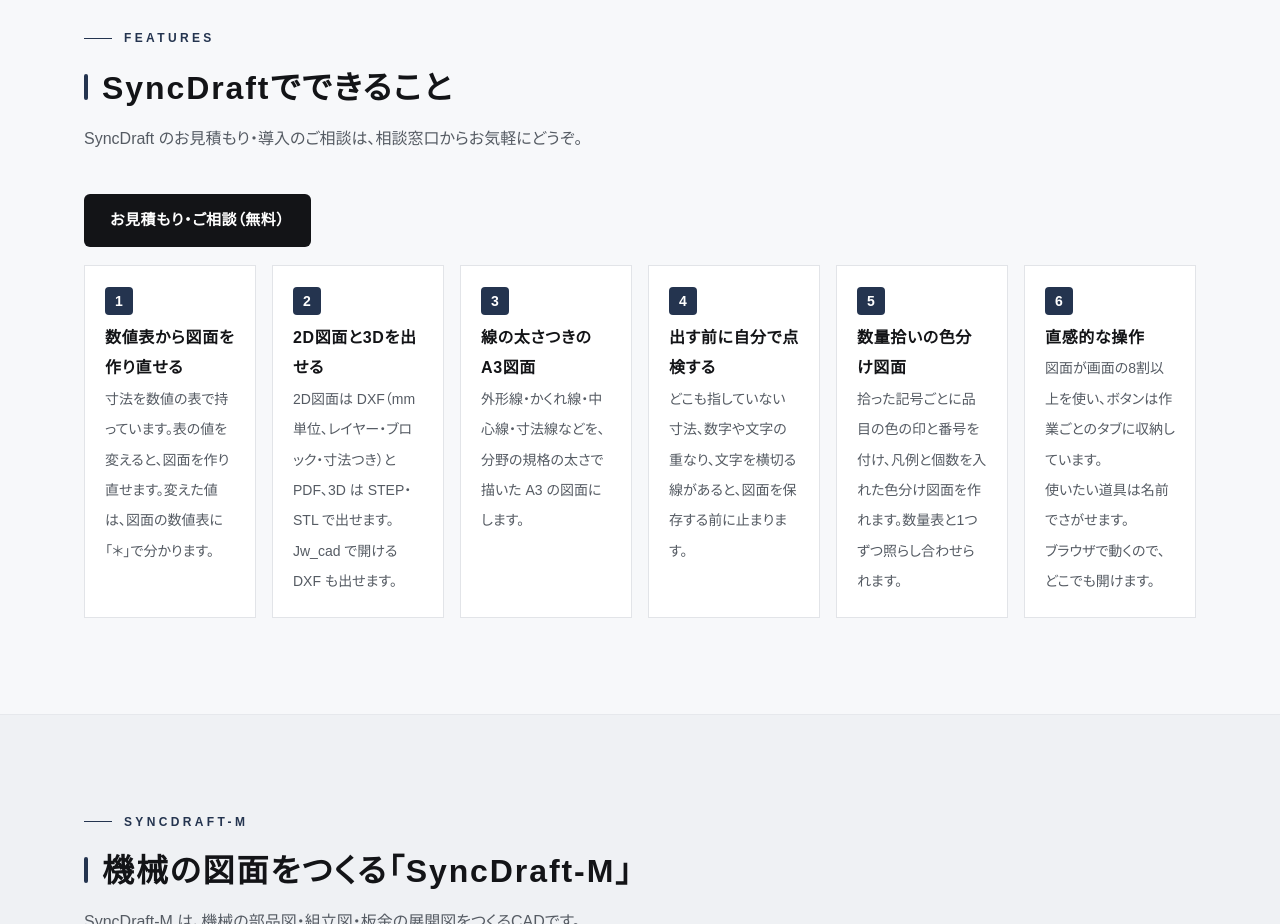
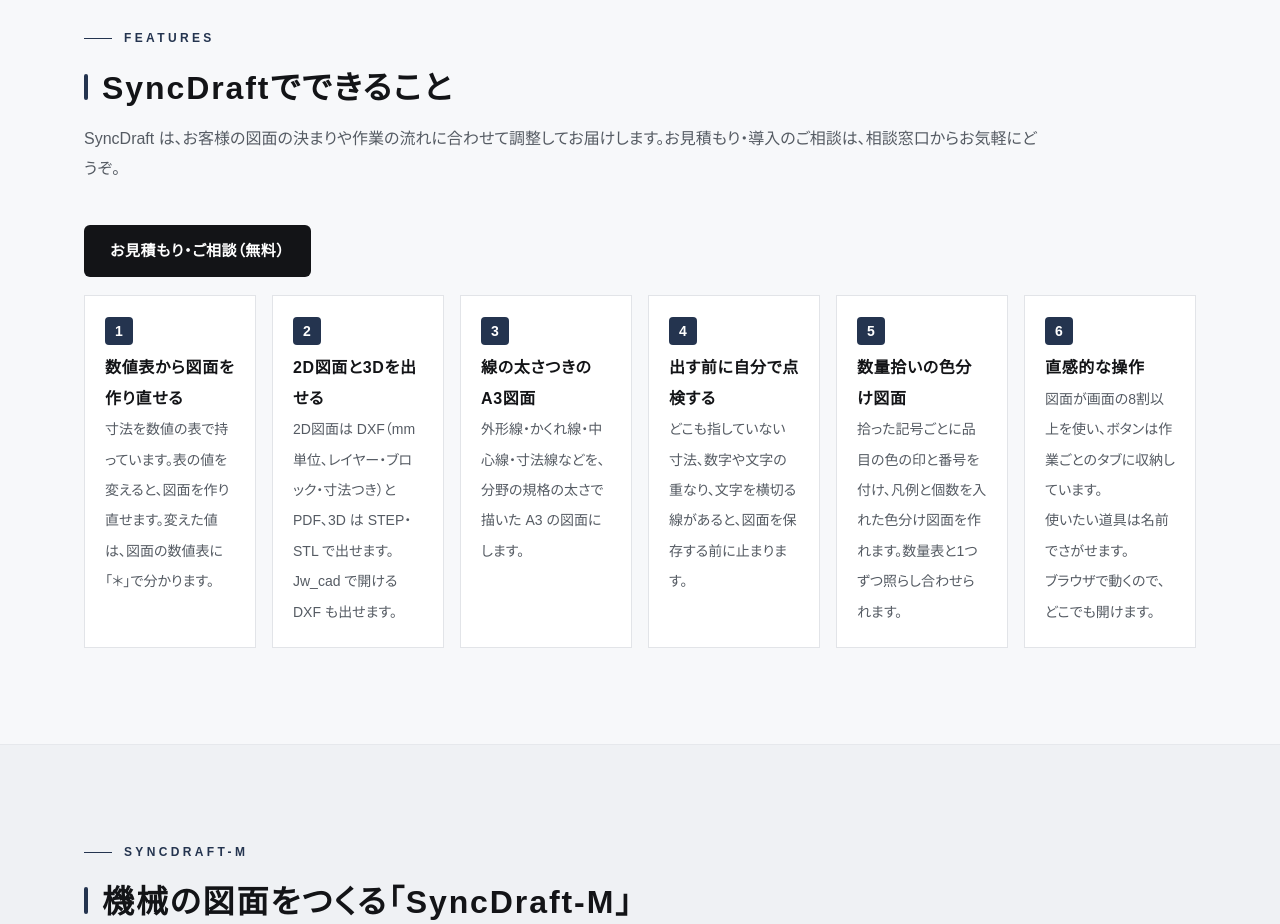
Before and after one commit to takmat21/zazou-sekkei, a plain HTML site: page index.html in a window 1280 px wide. Shown: the part 860-1784 px from the top of the page. Drawn offline with Linux system fonts and the light colour scheme.

Commit message:
SyncDraft：お客様の決まり・流れに合わせて調整して届ける、を足す
Co-Authored-By: Claude Opus 5.5 <noreply@anthropic.com>
Claude-Session: https://claude.ai/code/session_01FoXnQUnWFo5bCHCE2XBacV

```diff
--- a/index.html
+++ b/index.html
@@ -193,7 +193,7 @@
 <section id="about"><div class="wrap">
   <p class="eyebrow">Features</p>
   <h2 class="bar">SyncDraftでできること</h2>
-  <p class="sec-lead">SyncDraft のお見積もり・導入のご相談は、相談窓口からお気軽にどうぞ。</p>
+  <p class="sec-lead">SyncDraft は、お客様の図面の決まりや作業の流れに合わせて調整してお届けします。お見積もり・導入のご相談は、相談窓口からお気軽にどうぞ。</p>
   <div class="btns" style="margin:0 0 18px"><a class="cta" href="#contact">お見積もり・ご相談（無料）</a></div>
   <ol class="flow rv">
     <li><b>数値表から図面を作り直せる</b><span>寸法を数値の表で持っています。表の値を変えると、図面を作り直せます。変えた値は、図面の数値表に「＊」で分かります。</span></li>
```
